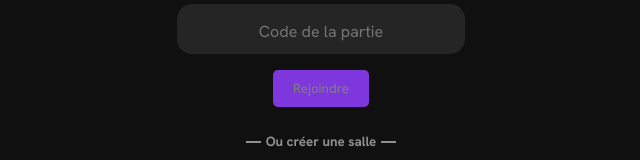
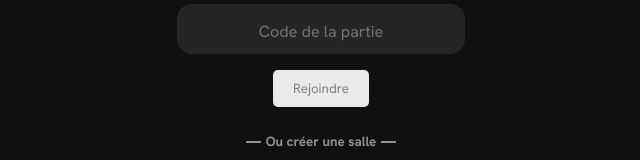
Before and after one commit to ValentinVmr/valentinvmr--buzzzed, a Vue app in the folder client/: page / in a window 1280 px wide. In both pictures the pointer is over the button "Rejoindre". Shown: the part 439-599 px from the top of the page, without its empty margins (319-959 px from the left). Built offline with nearby package versions, Linux system fonts and the light colour scheme; no server answers.

Commit message:
fix: button color on hover when it is disabled

```diff
--- a/client/package.json
+++ b/client/package.json
@@ -1,6 +1,6 @@
 {
   "name": "buzzzed_client",
-  "version": "1.4.1",
+  "version": "1.4.2",
   "private": true,
   "scripts": {
     "serve": "vue-cli-service serve",
--- a/client/src/assets/_base.scss
+++ b/client/src/assets/_base.scss
@@ -14,6 +14,11 @@ button {
   &:disabled {
     background: var(--LightMode-Tertiary-Box, #EAEAEA);
     color: grey;
+
+    &:hover {
+      background: var(--LightMode-Tertiary-Box, #EAEAEA);
+      color: grey;
+    }
   }
 
   &:hover {
```
Also changed, not shown: 1 other file (tests, documents, lock files or other folders).
